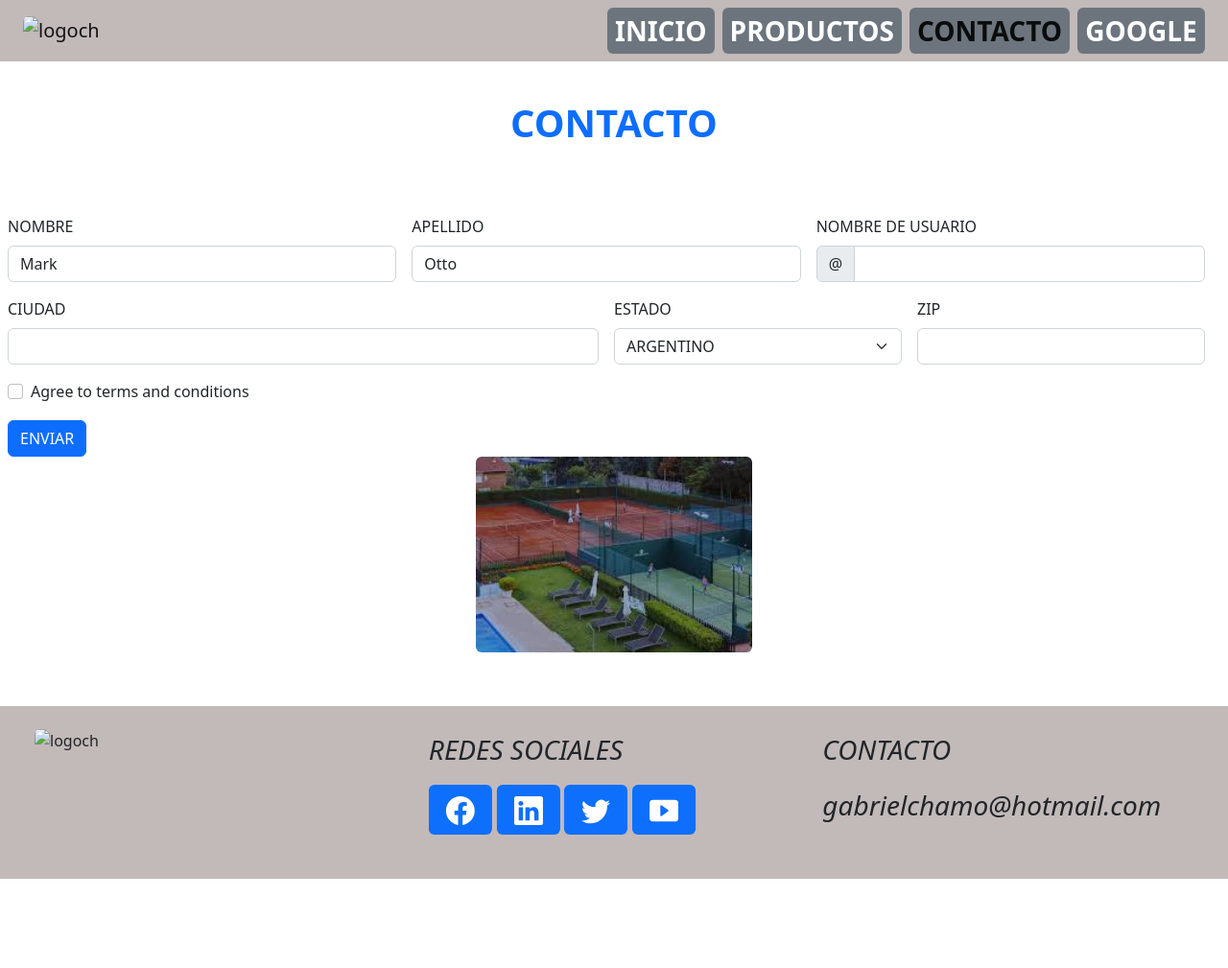
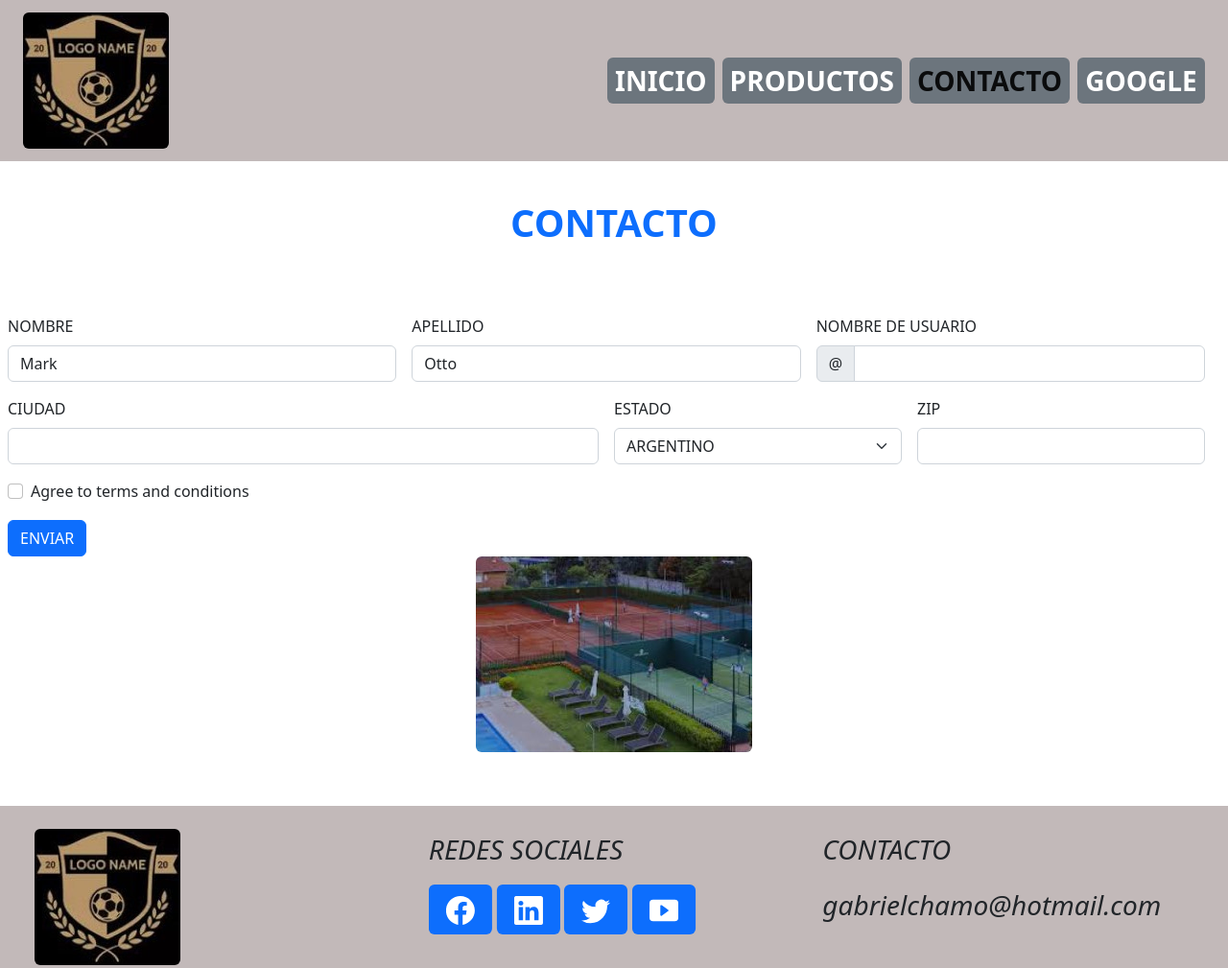
Before and after one commit to josecham/pagina_3, a plain HTML site: page pages/contacto.html in a window 1280 px wide. Shown: the whole page at 96% size. Before the commit the page ends 916 px from the top, so only its background shows below. Drawn offline with nearby package versions, Linux system fonts and the light colour scheme.

Commit message:
la etiqueta de lo que guardo

```diff
--- a/index.html
+++ b/index.html
@@ -4,7 +4,7 @@
     <meta charset="UTF-8">
     <meta http-equiv="X-UA-Compatible" content="IE=edge">
     <meta name="viewport" content="width=device-width, initial-scale=1.0">
-    <link rel="shortcut icon" href="img/logo.jpg" type="image/x-icon">
+    <link rel="shortcut icon" href="img/logo.png" type="image/x-icon">
     <!-- META ETIQUETAS SEO -->
     <meta name="description" content="CLUBSCHOOL EELLJJ">
     <meta name="keywords" content="web, argentina, club, social, school, eelljjj">
@@ -25,7 +25,7 @@
             <div class="col-lg-12 col-12">
                 <nav class="navbar navbar-expand-lg">
                     <div class="container-fluid">
-                      <a class="navbar-brand" href="#"><img src="img/logo.jpg" alt="logoch" class="rounded mx-auto d-block" data-aos="flip-left"
+                      <a class="navbar-brand" href="#"><img src="img/logo.png" alt="logoch" class="rounded mx-auto d-block" data-aos="flip-left"
                         data-aos-easing="ease-out-cubic" data-aos-duration="3000"></a>
                       <button class="navbar-toggler" type="button" data-bs-toggle="collapse" data-bs-target="#navbarNav" aria-controls="navbarNav" aria-expanded="false" aria-label="Toggle navigation">
                         <span class="navbar-toggler-icon"></span>
@@ -163,7 +163,7 @@
 </div>
     <footer class="row bg-principal mt-5 p-4">
         <div class="col-lg-4 col-12 ">
-            <img src="img/logo.jpg" alt="logoch" class="img-fluid rounded float-start" data-aos="flip-up" data-aos-duration="3000">
+            <img src="img/logo.png" alt="logoch" class="img-fluid rounded float-start" data-aos="flip-up" data-aos-duration="3000">
         </div>
         <div class="col-lg-4 col-12">
           <ul class="list-inline" data-aos="zoom-out" data-aos-duration="3000">
--- a/pages/contacto.html
+++ b/pages/contacto.html
@@ -4,7 +4,7 @@
     <meta charset="UTF-8">
     <meta http-equiv="X-UA-Compatible" content="IE=edge">
     <meta name="viewport" content="width=device-width, initial-scale=1.0">
-    <link rel="shortcut icon" href="../img/logo.jpg" type="image/x-icon">
+    <link rel="shortcut icon" href="../img/logo.png" type="image/x-icon">
     <!-- META ETIQUETAS SEO -->
     <meta name="description" content="CLUBSCHOOL EELLJJ">
     <meta name="keywords" content="contacto, web, argentina, club, social, school, eelljjj">
@@ -25,7 +25,7 @@
             <div class="col-lg-12 col-12">
                 <nav class="navbar navbar-expand-lg">
                     <div class="container-fluid">
-                      <a class="navbar-brand" href="#"><img src="../img/logo.jpg" alt="logoch" class="rounded mx-auto d-block" data-aos="flip-left"
+                      <a class="navbar-brand" href="#"><img src="../img/logo.png" alt="logoch" class="rounded mx-auto d-block" data-aos="flip-left"
                         data-aos-easing="ease-out-cubic" data-aos-duration="3000"></a>
                       <button class="navbar-toggler" type="button" data-bs-toggle="collapse" data-bs-target="#navbarNav" aria-controls="navbarNav" aria-expanded="false" aria-label="Toggle navigation">
                         <span class="navbar-toggler-icon"></span>
@@ -128,7 +128,7 @@
 </div>
     <footer class="row bg-principal mt-5 p-4">
         <div class="col-lg-4 col-12 ">
-            <img src="../img/logo.jpg" alt="logoch" class="img-fluid rounded float-start" data-aos="flip-up" data-aos-duration="3000">
+            <img src="../img/logo.png" alt="logoch" class="img-fluid rounded float-start" data-aos="flip-up" data-aos-duration="3000">
         </div>
         <div class="col-lg-4 col-12">
           <ul class="list-inline" data-aos="zoom-out" data-aos-duration="3000">
```
Also changed, not shown: pages/productos.html (+3 -3 lines).
